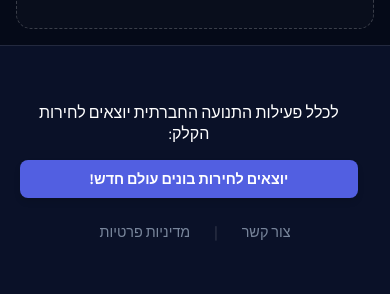
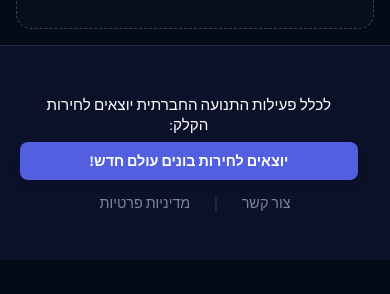
Before and after one commit to gofreeil/purchasing_groups, a SvelteKit app: page / in a window 390 px wide. Shown: the part 4963-5257 px from the top of the page. After the commit the page ends 5223 px from the top, so only its background shows below. Built offline with nearby package versions, Linux system fonts and the light colour scheme.

Commit message:
Mobile layout optimizations, privacy page, and UI symmetry adjustments

```diff
--- a/src/app.css
+++ b/src/app.css
@@ -867,17 +867,20 @@ a {
     .footer-container {
         flex-direction: column;
         align-items: center;
-        gap: 1.5rem;
-        padding: 2rem 1rem;
+        gap: 0.8rem;
+        /* Reduced from 1.5rem */
+        padding: 1.5rem 1rem;
+        /* Reduced from 2rem */
         text-align: center;
     }
 
     .footer-top {
         flex-direction: column;
-        gap: 1rem;
+        gap: 0.5rem;
+        /* Reduced from 1rem */
         align-items: center;
         width: 100%;
-        font-size: 1rem;
+        font-size: 0.95rem;
     }
 
     .liberty-link {
```
